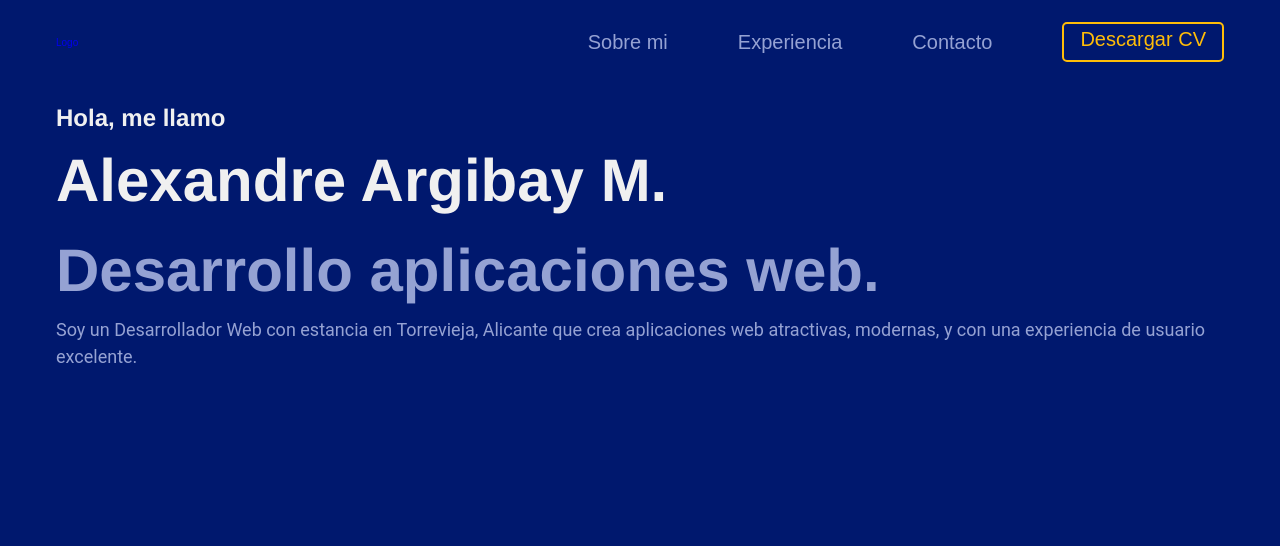
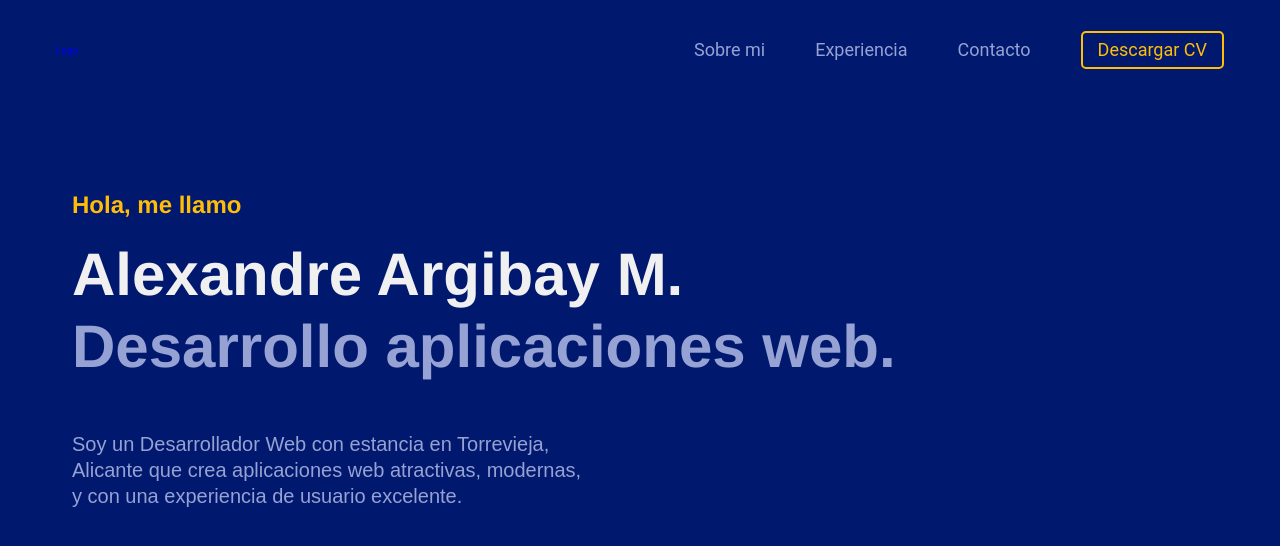
Before and after one commit to alexandreargm/portafolio, a Nuxt app: page / in a window 1280 px wide. Shown: the top 546 px of the page. Built offline with nearby package versions, Linux system fonts and the light colour scheme.

Commit message:
created herolanding vue component and fixed styles

```diff
--- a/assets/css/reboot.css
+++ b/assets/css/reboot.css
@@ -8,7 +8,7 @@ html {
   font-family: var(--font-body);
   font-size: 10px; /* 1rem = 10px; 1.6rem = 16px */
   font-family: sans-serif;
-  line-height: 1.5;
+  line-height: 1.3;
   -ms-text-size-adjust: 100%;
   -webkit-text-size-adjust: 100%;
   -moz-osx-font-smoothing: grayscale;
--- a/assets/css/theme.scss
+++ b/assets/css/theme.scss
@@ -10,6 +10,20 @@
 /*[data-theme="dark"] {
 
 }*/
+
+html {
+  font-family: var(--font-body);
+  font-size: 10px; /* 1rem = 10px; 1.6rem = 16px */
+  font-family: sans-serif;
+  line-height: 1.3;
+  -ms-text-size-adjust: 100%;
+  -webkit-text-size-adjust: 100%;
+  -moz-osx-font-smoothing: grayscale;
+  -webkit-font-smoothing: antialiased;
+  text-rendering: optimizeLegibility;
+  -ms-overflow-style: scrollbar;
+  -webkit-tap-highlight-color: rgba(0, 0, 0, 0);
+}
 
 /*
   TEXT STYLES
@@ -35,18 +49,21 @@
   font-size: var(--font-size-h2);
   font-family: var(--font-header);
   font-weight: 900;
+  line-height: 1.2em;
   color: var(--color-contrast-high);
 }
 .text--h1 {
   font-size: var(--font-size-h1);
   font-family: var(--font-header);
   font-weight: 900;
+  line-height: 1.2em;
   color: var(--color-contrast-high);
 }
 .text--title {
   font-size: var(--font-size-title);
   font-family: var(--font-header);
   font-weight: 900;
+  line-height: 1.2em;
   color: var(--color-contrast-high);
 }
 
@@ -68,8 +85,19 @@
   margin: 0 auto;
   padding: 0 var(--container-padding);
 }
+.container-fluid {
+  width: 100%;
+  margin: 0 auto;
+  padding: 0 var(--container-padding);
+}
 
 /* BUTTONS */
-.btn {
+.button {
   text-decoration: none;
+  background-color: rgba(0,0,0,0);
+  color: var(--color-primary);
+  border-radius: 0.5em;
+  border: 0.2em solid var(--color-primary);
+  display: inline-block;
+  padding: 0.5em 1.5em;
 }
--- a/assets/css/variables.css
+++ b/assets/css/variables.css
@@ -41,9 +41,9 @@
   --container-padding: 1.6em;
 
   /* Navbar */
-  --nav-height: 10em; /* 100px */
-  --nav-height-fixed: 7em;
-  --nav-max-width: 120em;
+  --navbar-height: 10em; /* 100px */
+  --navbar-height-fixed: 7em;
+  --navbar-max-width: 120em;
 
 
 
--- /dev/null
+++ b/components/HeroLanding.vue
@@ -0,0 +1,39 @@
+<!-- HeroLanding.vue -->
+<template>
+  <div class="herolanding container">
+    <div class="herolading__wrapper container">
+      <div class="herolanding__subtitle1 text--h2 text--color-primary">
+        Hola, me llamo
+      </div>
+      <h1 class="herolanding__title text--title">
+        Alexandre Argibay M.
+      </h1>
+      <h2 class="herolanding__subtitle2 text--title text--color-contrast-medium">
+        Desarrollo aplicaciones web.
+      </h2>
+      <div class="herolanding__description text--l">
+        Soy un Desarrollador Web con estancia en Torrevieja, Alicante que crea aplicaciones web atractivas, modernas, y con una experiencia de usuario excelente.
+      </div>
+    </div>
+  </div>
+</template>
+
+<style scoped>
+/* HeroLanding.vue */
+.herolanding {
+  min-height: calc(100vh - var(--navbar-height));
+  display: flex;
+  align-items: center;
+
+}
+.herolanding__subtitle1 {
+  margin-bottom: 0.8em;
+}
+.herolanding__title {
+  margin: 0;
+}
+
+.herolanding__description {
+  max-width: 26em;
+}
+</style>
--- a/components/Navbar.vue
+++ b/components/Navbar.vue
@@ -1,22 +1,22 @@
 <!-- Navbar.vue -->
 <template>
-  <nav class="nav container">
-    <ul class="nav__menu">
-      <li class="nav__logo">
+  <nav class="navbar">
+    <ul class="navbar___menu container">
+      <li class="navbar___logo">
         <a class="logo" href="#">Logo</a>
       </li>
-      <li class="nav__menu-item">
-        <a href="#" class="text--l">Sobre mi</a>
+      <li class="navbar___menu-item">
+        <a href="#" class="text--m">Sobre mi</a>
       </li>
-      <li class="nav__menu-item">
-        <a href="#" class="text--l">Experiencia</a>
+      <li class="navbar___menu-item">
+        <a href="#" class="text--m">Experiencia</a>
       </li>
-      <li class="nav__menu-item">
-        <a href="#" class="text--l">Contacto</a>
+      <li class="navbar___menu-item">
+        <a href="#" class="text--m">Contacto</a>
       </li>
-      <li class="nav__menu-item">
-        <a href="#" class="nav__button">
-          <span class="text--l text--color-primary">
+      <li class="navbar___menu-item">
+        <a href="#" class="navbar___button button" role="button">
+          <span class="text--m text--color-primary">
             Descargar CV
           </span>
         </a>
@@ -27,47 +27,40 @@
 
 <style>
 /* Navbar.vue */
-.nav {
-  height: var(--nav-height);
+.navbar {
+  position: fixed;
+  top: 0;
+  left: 0;
+  height: var(--navbar-height);
   flex: 1 100%;
   width: 100%;
-  max-width: var(--container-max-width);
   margin: 0 auto;
   display: flex;
   align-items: center;
   background-color: var(--color-bg);
 }
 
-.nav__menu {
-  padding: 0;
+.navbar___menu {
+  margin: inherit;
   height: 4em;
-  flex: 1 100%;
-  width: 100%;
   list-style: none;
   display: flex;
   align-items: center;
 }
-.nav__menu:nth-child(2) {
+.navbar___menu:nth-child(2) {
   margin: 0;
 }
-.nav__menu-item {
+.navbar___menu-item {
   flex: 0 0 auto;
-  margin-left: 7em;
+  margin-left: 5em;
 }
-.nav__menu-item:first-of-type {
+.navbar___menu-item:first-of-type {
   margin: 0 !important;
 }
-.nav__logo {
+.navbar___logo {
   flex: 1 100%;
   margin-right: auto;
 }
-.nav__button {
-  appearance: button;
-  text-decoration: none;
-  height: 4em;
-  padding: 0 1.6em;
-  background: none;
-  border: var(--button-border);
-  border-radius: var(--button-radius);
+.navbar___button {
 }
 </style>
--- a/pages/index.vue
+++ b/pages/index.vue
@@ -1,34 +1,25 @@
 <!-- index.vue -->
 <template>
   <div class="siteframe" data-theme="default">
-    <header class="siteframe__header">
-      <navbar />
+    <!-- Header and navigation -->
+    <header class="header siteframe__header">
+      <navbar class="header__navbar" />
     </header>
-    <main class="siteframe__main">
-      <div class="main__hero container">
-        <div class="text--h2">
-          Hola, me llamo
-        </div>
-        <div class="text--title">
-          Alexandre Argibay M.
-        </div>
-        <div class="text--title text--color-contrast-medium">
-          Desarrollo aplicaciones web.
-        </div>
-        <div class="text--m">
-          Soy un Desarrollador Web con estancia en Torrevieja, Alicante que crea aplicaciones web atractivas, modernas, y con una experiencia de usuario excelente.
-        </div>
-      </div>
+    <!-- main -->
+    <main class="main siteframe__main">
+      <HeroLanding class="main__herolanding" />
     </main>
   </div>
 </template>
 
 <script>
 import Navbar from '~/components/Navbar.vue'
+import HeroLanding from '~/components/HeroLanding.vue'
 
 export default {
   components: {
-    Navbar
+    Navbar,
+    HeroLanding
   }
 }
 </script>
--- a/pages/ori.vue
+++ /dev/null
@@ -1,77 +0,0 @@
-<template>
-  <div class="container">
-    <div>
-      <logo />
-      <h1 class="title">
-        portafolio
-      </h1>
-      <h2 class="subtitle">
-        Página personal creada con Nuxt.js
-      </h2>
-      <div class="links">
-        <a
-          href="https://nuxtjs.org/"
-          target="_blank"
-          class="button--green"
-        >
-          Documentation
-        </a>
-        <a
-          href="https://github.com/nuxt/nuxt.js"
-          target="_blank"
-          class="button--grey"
-        >
-          GitHub
-        </a>
-      </div>
-    </div>
-  </div>
-</template>
-
-<script>
-import Logo from '~/components/Logo.vue'
-
-export default {
-  components: {
-    Logo
-  }
-}
-</script>
-
-<style>
-/* Sample `apply` at-rules with Tailwind CSS
-.container {
-  @apply min-h-screen flex justify-center items-center text-center mx-auto;
-}
-*/
-.container {
-  margin: 0 auto;
-  min-height: 100vh;
-  display: flex;
-  justify-content: center;
-  align-items: center;
-  text-align: center;
-}
-
-.title {
-  font-family: 'Quicksand', 'Source Sans Pro', -apple-system, BlinkMacSystemFont,
-    'Segoe UI', Roboto, 'Helvetica Neue', Arial, sans-serif;
-  display: block;
-  font-weight: 300;
-  font-size: 100px;
-  color: #35495e;
-  letter-spacing: 1px;
-}
-
-.subtitle {
-  font-weight: 300;
-  font-size: 42px;
-  color: #526488;
-  word-spacing: 5px;
-  padding-bottom: 15px;
-}
-
-.links {
-  padding-top: 15px;
-}
-</style>
```
